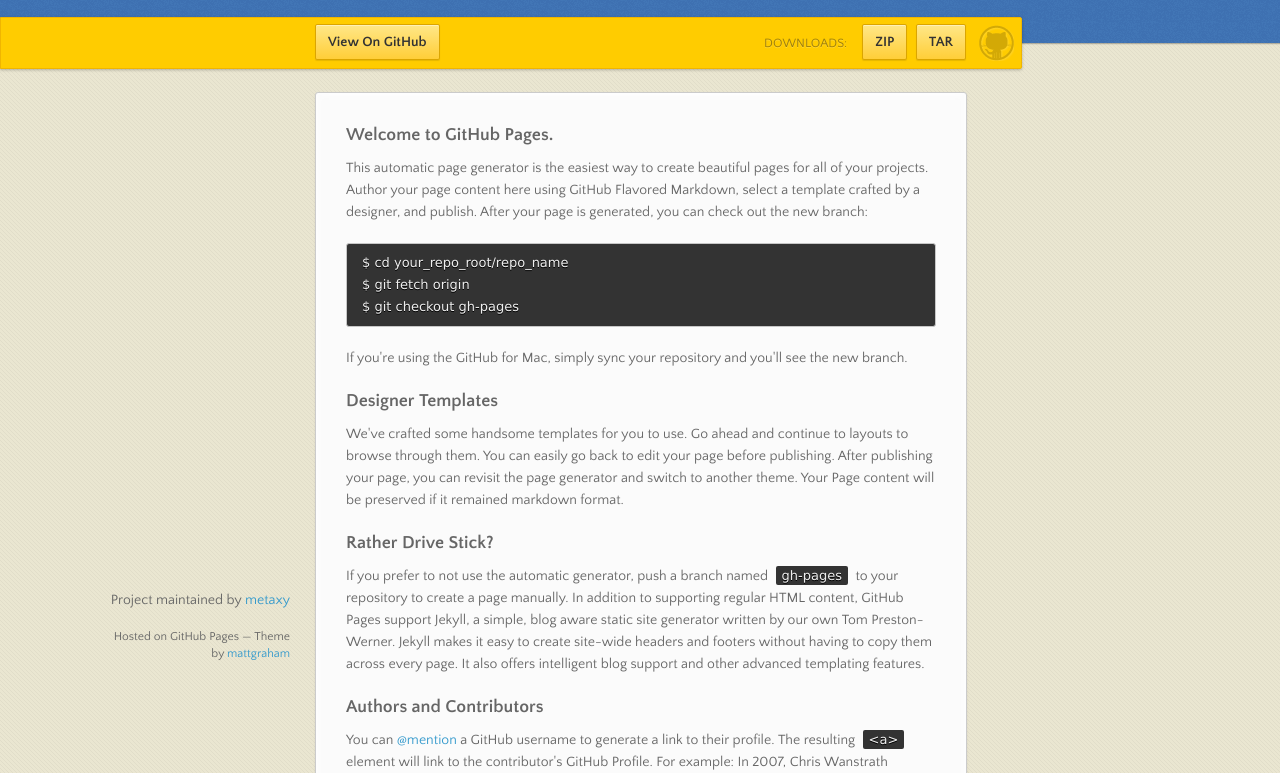
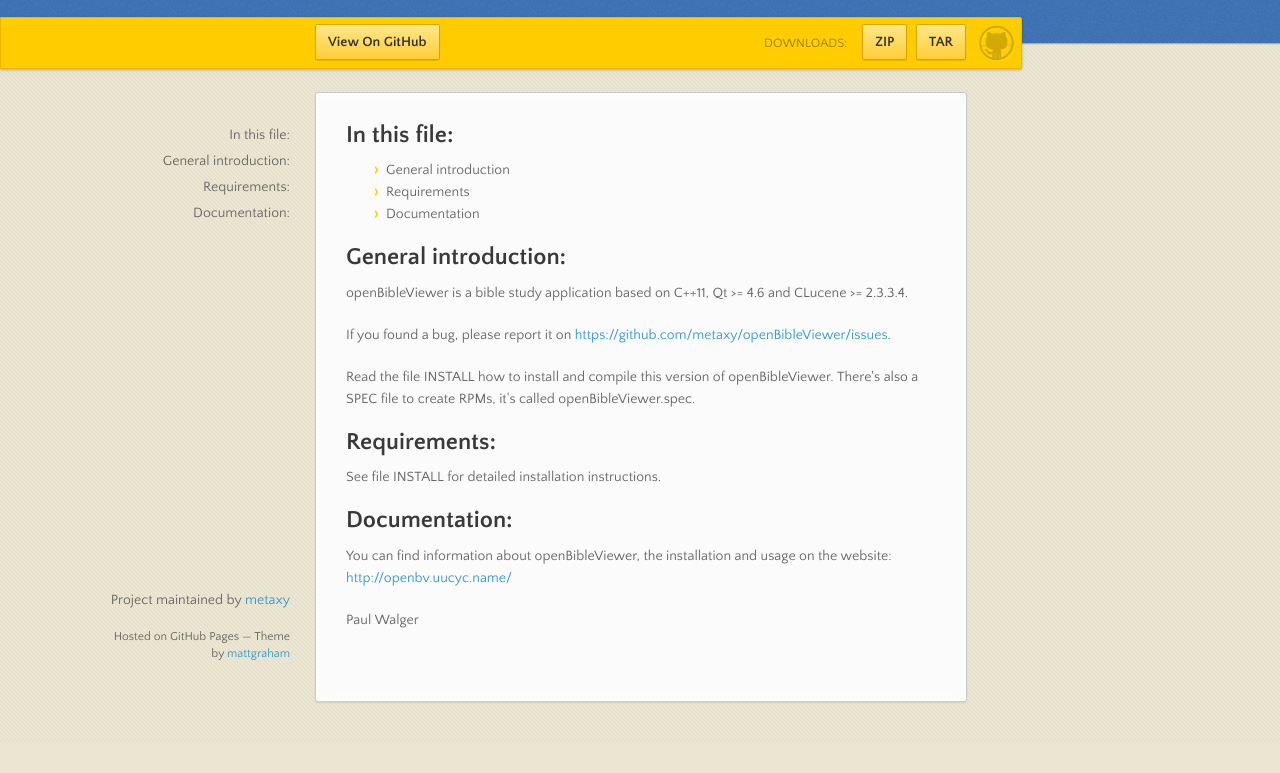
Before and after one commit to metaxy/openBibleViewer, a plain HTML site: page index.html in a window 1280 px wide. Shown: the part 98-871 px from the top of the page. After the commit the page ends 840 px from the top, so only its background shows below. Drawn offline with nearby package versions, Linux system fonts and the light colour scheme.

```diff
--- a/index.html
+++ b/index.html
@@ -3,7 +3,7 @@
   <head>
     <meta charset="utf-8">
     <meta http-equiv="X-UA-Compatible" content="chrome=1">
-    <title>Openbibleviewer by metaxy</title>
+    <title>OpenBibleViewer by metaxy</title>
     <link rel="stylesheet" href="stylesheets/styles.css">
     <link rel="stylesheet" href="stylesheets/pygment_trac.css">
     <script src="https://ajax.googleapis.com/ajax/libs/jquery/1.7.1/jquery.min.js"></script>
@@ -17,7 +17,7 @@
   <body>
 
       <header>
-        <h1>Openbibleviewer</h1>
+        <h1>OpenBibleViewer</h1>
         <p>A Free Bible Viewer</p>
       </header>
 
@@ -39,32 +39,30 @@
         <ul></ul>
       </nav>
       <section>
-        <h3>Welcome to GitHub Pages.</h3>
+        <h2>In this file:</h2>
 
-<p>This automatic page generator is the easiest way to create beautiful pages for all of your projects. Author your page content here using GitHub Flavored Markdown, select a template crafted by a designer, and publish. After your page is generated, you can check out the new branch:</p>
+<ul>
+<li>General introduction</li>
+<li>Requirements</li>
+<li>Documentation</li>
+</ul><h2>General introduction:</h2>
 
-<pre><code>$ cd your_repo_root/repo_name
-$ git fetch origin
-$ git checkout gh-pages
-</code></pre>
+<p>openBibleViewer is a bible study application based on C++11, Qt &gt;= 4.6 and CLucene &gt;= 2.3.3.4.</p>
 
-<p>If you're using the GitHub for Mac, simply sync your repository and you'll see the new branch.</p>
+<p>If you found a bug, please report it on <a href="https://github.com/metaxy/openBibleViewer/issues">https://github.com/metaxy/openBibleViewer/issues</a>.</p>
 
-<h3>Designer Templates</h3>
+<p>Read the file INSTALL how to install and compile this version of openBibleViewer. There's also a SPEC file
+to create RPMs, it's called openBibleViewer.spec.</p>
 
-<p>We've crafted some handsome templates for you to use. Go ahead and continue to layouts to browse through them. You can easily go back to edit your page before publishing. After publishing your page, you can revisit the page generator and switch to another theme. Your Page content will be preserved if it remained markdown format.</p>
+<h2>Requirements:</h2>
 
-<h3>Rather Drive Stick?</h3>
+<p>See file INSTALL for detailed installation instructions.</p>
 
-<p>If you prefer to not use the automatic generator, push a branch named <code>gh-pages</code> to your repository to create a page manually. In addition to supporting regular HTML content, GitHub Pages support Jekyll, a simple, blog aware static site generator written by our own Tom Preston-Werner. Jekyll makes it easy to create site-wide headers and footers without having to copy them across every page. It also offers intelligent blog support and other advanced templating features.</p>
+<h2>Documentation:</h2>
 
-<h3>Authors and Contributors</h3>
+<p>You can find information about openBibleViewer, the installation and usage on the website: <a href="http://openbv.uucyc.name/">http://openbv.uucyc.name/</a></p>
 
-<p>You can <a href="https://github.com/blog/821" class="user-mention">@mention</a> a GitHub username to generate a link to their profile. The resulting <code>&lt;a&gt;</code> element will link to the contributor's GitHub Profile. For example: In 2007, Chris Wanstrath (<a href="https://github.com/defunkt" class="user-mention">@defunkt</a>), PJ Hyett (<a href="https://github.com/pjhyett" class="user-mention">@pjhyett</a>), and Tom Preston-Werner (<a href="https://github.com/mojombo" class="user-mention">@mojombo</a>) founded GitHub.</p>
-
-<h3>Support or Contact</h3>
-
-<p>Having trouble with Pages? Check out the documentation at <a href="http://help.github.com/pages">http://help.github.com/pages</a> or contact <a href="mailto:support@github.com">support@github.com</a> and we’ll help you sort it out.</p>
+<p>Paul Walger</p>
       </section>
       <footer>
         <p>Project maintained by <a href="https://github.com/metaxy">metaxy</a></p>
```
Also changed, not shown: params.json (+1 -1 lines).
